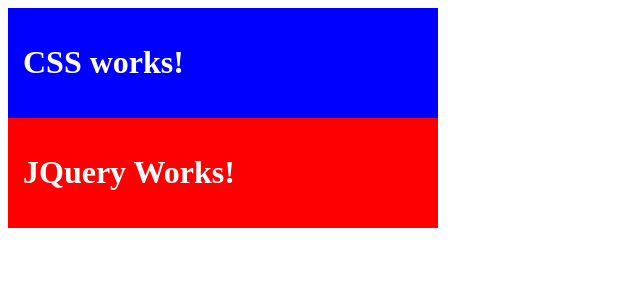
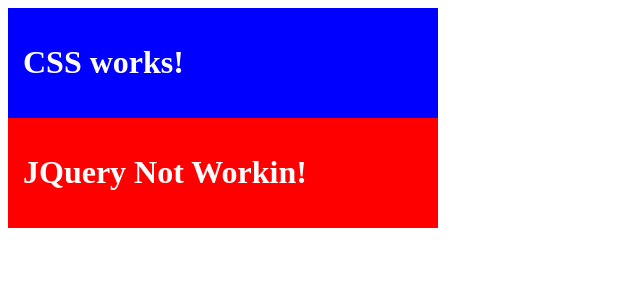
Before and after one commit to HamiltonJordan/GousieWeb4, a PHP site: page / in a window 1280 px wide. Shown: the top 300 px of the page, without its empty margins (0-640 px from the left). Run offline with PHP 8.4, Linux system fonts and the light colour scheme; some libraries are stand-ins or nearby versions.

Commit message:
new stuff

```diff
--- a/css/index.css
+++ b/css/index.css
@@ -12,7 +12,6 @@ COLORS:
 #JQTest{
 	background-color: red;
 }
-
 .cssTest,#JQTest h1{
 	color: white;
 }
--- a/index.html
+++ b/index.html
@@ -13,7 +13,7 @@
 		<h1>CSS works!
 	</div>
 	<div class="cssTest" id="JQTest">
-		<h1>JQuery Works!</h1>
+		<h1>JQuery Not Workin!</h1>
 	</div>
   	<script src = "javascript/index.js"></script>
 </body>
--- a/javascript/index.js
+++ b/javascript/index.js
@@ -1,2 +1,3 @@
 //index.js
 alert("hey");
+alert("hey");
```
